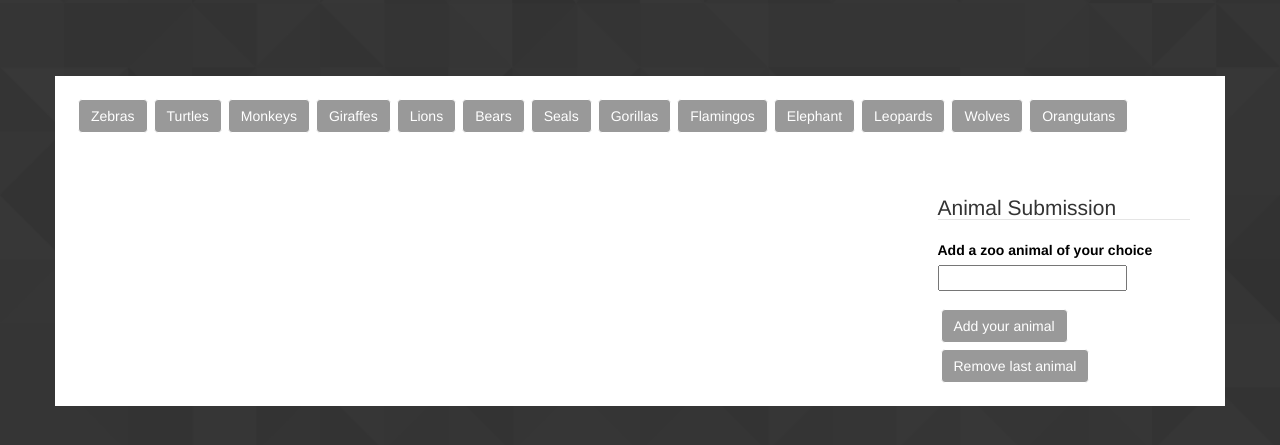
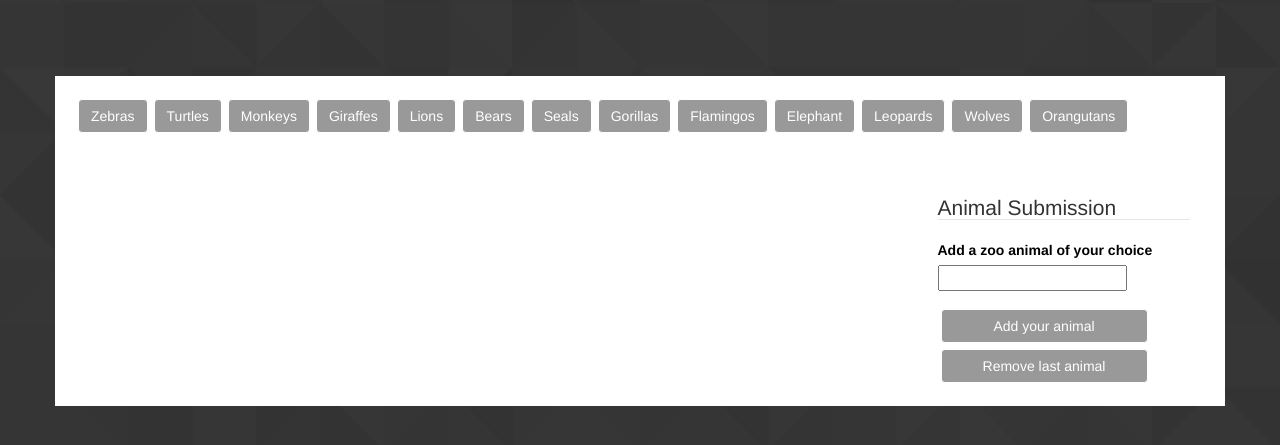
Before and after one commit to amlilly/Giphy-API, a plain HTML site: page index.html in a window 1280 px wide. Shown: the part 189-634 px from the top of the page. Drawn offline with nearby package versions, Linux system fonts and the light colour scheme.

Commit message:
removed type= submit from input

```diff
--- a/index.html
+++ b/index.html
@@ -30,8 +30,8 @@
                     <label for="animal-input">Add a zoo animal of your choice</label>
                     <input type="text" id="animal-input">
                 </div>
-                <input id="addGif" type="submit" value="Add your animal" class="btn btn-primary">
-                <input id="removeGif" type="submit" value="Remove last animal" class="btn btn-primary">
+                <input id="addGif" value="Add your animal" class="btn btn-primary">
+                <input id="removeGif" value="Remove last animal" class="btn btn-primary">
             </form>
         </div>
     </div>
```
